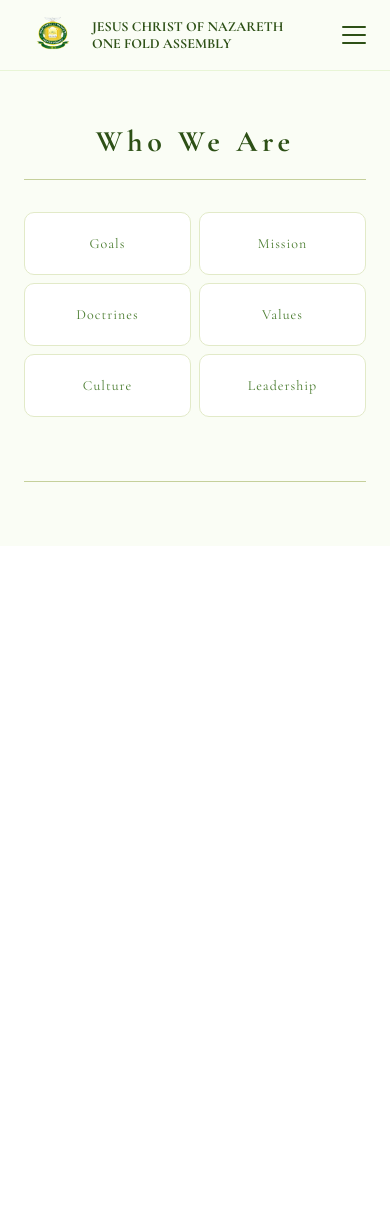
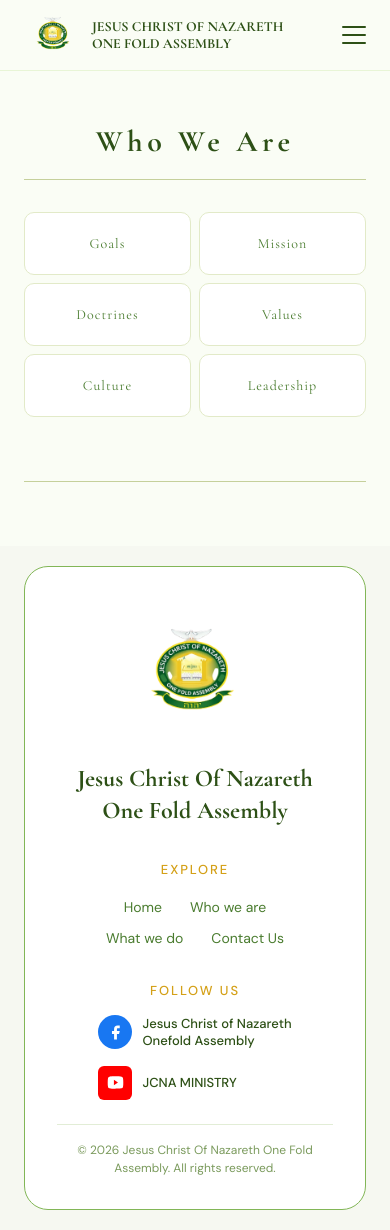
Before and after one commit to allengenson/JCNA_01, a Next.js app: page /WhoWeAre in a window 390 px wide. Built offline with nearby package versions, Linux system fonts and the light colour scheme.

Commit message:
last naka

```diff
--- a/components/footer.tsx
+++ b/components/footer.tsx
@@ -1,11 +1,9 @@
 "use client";
 
-import React, { useState } from "react";
+import React from "react";
 import { useRouter, usePathname } from "next/navigation";
-import PrayerRequestModal from "./PrayerRequestModal";
 
 const Footer = () => {
-  const [prayerOpen, setPrayerOpen] = useState(false);
   const router = useRouter();
   const pathname = usePathname();
   const isHome = pathname === "/";
@@ -33,61 +31,83 @@ const Footer = () => {
   };
 
   return (
-    <>
-      <div className="w-full bg-[#F6F8F1] py-5 reveal">
+    <div className="w-full bg-[#F6F8F1] py-5">
       <div className="mx-auto w-full max-w-[1418px] px-6 lg:px-12">
         <div className="bg-white border border-[#82B657] rounded-[24px] p-8 md:px-9 md:py-8">
-            <div className="grid grid-cols-1 md:grid-cols-3 gap-8 items-center reveal-children">
+          <div className="grid grid-cols-1 md:grid-cols-3 gap-8 items-center">
 
-              {/* COL 1 */}
+            {/* COL 1: Logo + Church Name */}
             <div className="flex flex-col items-center md:items-start gap-[14px] md:pl-10">
-                <img src="/logo.png" alt="Church Logo" className="w-[150px] h-[150px] object-contain" />
+              <img
+                src="/logo.png"
+                alt="Church Logo"
+                className="w-[150px] h-[150px] object-contain"
+              />
               <p className="text-center md:text-left font-cormorant font-bold text-[24px] text-[#2D5016] leading-[1.35]">
                 Jesus Christ Of Nazareth<br />One Fold Assembly
               </p>
             </div>
 
-              {/* COL 2 */}
-              <div className="flex flex-col items-center justify-center h-auto min-h-max">
+            {/* COL 2: Explore Links */}
+            <div className="flex flex-col items-center justify-center">
               <p className="font-dm font-medium text-[13px] tracking-[0.15em] text-[#D4A017] mb-[18px] text-center">
                 EXPLORE
               </p>
+
+              {/* Mobile layout */}
               <div className="flex flex-col items-center gap-[10px] md:hidden">
                 <div className="flex gap-[28px]">
                   {["Home", "Who we are"].map((item) => (
-                      <button key={item} onClick={() => handleExploreClick(item)}
-                        className="font-dm font-normal text-[14px] text-[#4A7C2F] bg-none border-none p-0 text-center cursor-pointer hover:text-[#2D5016]">
+                    <button
+                      key={item}
+                      onClick={() => handleExploreClick(item)}
+                      className="font-dm font-normal text-[14px] text-[#4A7C2F] bg-transparent border-none p-0 text-center cursor-pointer hover:text-[#2D5016]"
+                    >
                       {item}
                     </button>
                   ))}
                 </div>
                 <div className="flex gap-[28px]">
                   {["What we do", "Contact Us"].map((item) => (
-                      <button key={item} onClick={() => handleExploreClick(item)}
-                        className="font-dm font-normal text-[14px] text-[#4A7C2F] bg-none border-none p-0 text-center cursor-pointer hover:text-[#2D5016]">
-                        {item}
-                      </button>
-                    ))}
-                  </div>
-                </div>
-                <div className="hidden md:flex flex-row gap-[28px] items-center justify-center flex-wrap">
-                  {["Home", "Who we are", "What we do", "Contact Us"].map((item) => (
-                    <button key={item} onClick={() => handleExploreClick(item)}
-                      className="font-dm font-normal text-[14px] text-[#4A7C2F] bg-none border-none p-0 text-center cursor-pointer hover:text-[#2D5016]">
+                    <button
+                      key={item}
+                      onClick={() => handleExploreClick(item)}
+                      className="font-dm font-normal text-[14px] text-[#4A7C2F] bg-transparent border-none p-0 text-center cursor-pointer hover:text-[#2D5016]"
+                    >
                       {item}
                     </button>
                   ))}
                 </div>
               </div>
 
-              {/* COL 3 */}
+              {/* Desktop layout */}
+              <div className="hidden md:flex flex-row gap-[28px] items-center justify-center flex-wrap">
+                {["Home", "Who we are", "What we do", "Contact Us"].map((item) => (
+                  <button
+                    key={item}
+                    onClick={() => handleExploreClick(item)}
+                    className="font-dm font-normal text-[14px] text-[#4A7C2F] bg-transparent border-none p-0 text-center cursor-pointer hover:text-[#2D5016]"
+                  >
+                    {item}
+                  </button>
+                ))}
+              </div>
+            </div>
+
+            {/* COL 3: Follow Us */}
             <div className="flex flex-col items-center md:items-start md:pl-[60px]">
               <p className="font-dm font-medium text-[13px] tracking-[0.15em] text-[#D4A017] mb-[14px]">
                 FOLLOW US
               </p>
               <div className="flex flex-col gap-[16px]">
-                  <a href="https://web.facebook.com/profile.php?id=100093108589005" target="_blank" rel="noopener noreferrer"
-                    className="no-underline flex items-center gap-[10px]">
+
+                {/* Facebook */}
+                <a
+                  href="https://web.facebook.com/profile.php?id=100093108589005"
+                  target="_blank"
+                  rel="noopener noreferrer"
+                  className="no-underline flex items-center gap-[10px]"
+                >
                   <div className="w-[34px] h-[34px] rounded-full bg-[#1877F2] flex items-center justify-center flex-shrink-0">
                     <svg width="17" height="17" viewBox="0 0 24 24" fill="white">
                       <path d="M18 2h-3a5 5 0 00-5 5v3H7v4h3v8h4v-8h3l1-4h-4V7a1 1 0 011-1h3z" />
@@ -97,8 +117,14 @@ const Footer = () => {
                     Jesus Christ of Nazareth<br />Onefold Assembly
                   </span>
                 </a>
-                  <a href="https://www.youtube.com/@JCNA777" target="_blank" rel="noopener noreferrer"
-                    className="no-underline flex items-center gap-[10px]">
+
+                {/* YouTube */}
+                <a
+                  href="https://www.youtube.com/@JCNA777"
+                  target="_blank"
+                  rel="noopener noreferrer"
+                  className="no-underline flex items-center gap-[10px]"
+                >
                   <div className="w-[34px] h-[34px] rounded-[6px] bg-[#FF0000] flex items-center justify-center flex-shrink-0">
                     <svg width="17" height="13" viewBox="0 0 24 18" fill="white">
                       <path d="M22.54 2.74A2.83 2.83 0 0020.55.74C18.77.27 12 .27 12 .27S5.23.27 3.45.74A2.83 2.83 0 001.46 2.74 29.62 29.62 0 001 9a29.62 29.62 0 00.46 6.26 2.83 2.83 0 001.99 2 29.62 29.62 0 003.55.47C8.77 17.73 12 17.73 12 17.73s6.77 0 8.55-.47a2.83 2.83 0 001.99-2A29.62 29.62 0 0023 9a29.62 29.62 0 00-.46-6.26zM9.75 12.75V5.25L15.5 9l-5.75 3.75z" />
@@ -108,22 +134,22 @@ const Footer = () => {
                     JCNA MINISTRY
                   </span>
                 </a>
+
               </div>
             </div>
 
           </div>
 
-            <div className="reveal border-t border-[#E2EDD6] mt-[24px] pt-[16px] text-center">
+          {/* Divider + Copyright */}
+          <div className="border-t border-[#E2EDD6] mt-[24px] pt-[16px] text-center">
             <p className="font-dm text-[12px] text-[#7A9A5C]">
               © {new Date().getFullYear()} Jesus Christ Of Nazareth One Fold Assembly. All rights reserved.
             </p>
           </div>
+
         </div>
       </div>
     </div>
-
-      <PrayerRequestModal isOpen={prayerOpen} onClose={() => setPrayerOpen(false)} />
-    </>
   );
 };
 
--- a/tailwind.config.js
+++ b/tailwind.config.js
@@ -1,6 +1,5 @@
 /** @type {import('tailwindcss').Config} */
 module.exports = {
-  darkMode: 'class',
   content: [
     "./app/**/*.{js,ts,jsx,tsx}",
     "./components/**/*.{js,ts,jsx,tsx}",
```
Lines whose indentation alone changed are shown as unchanged.
